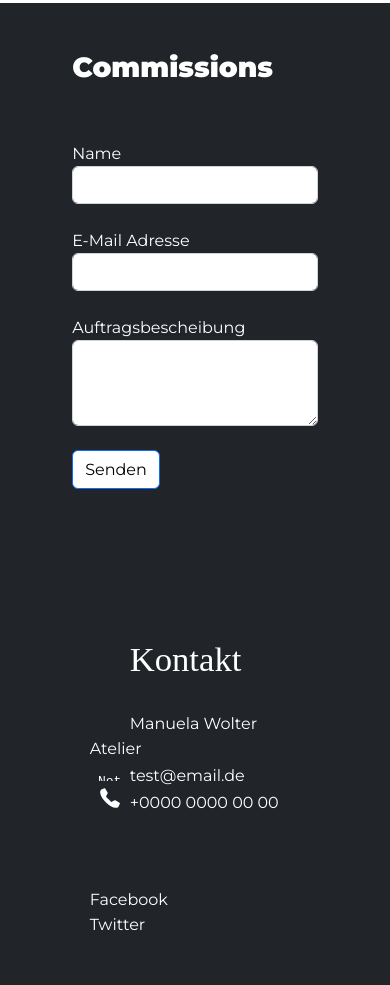
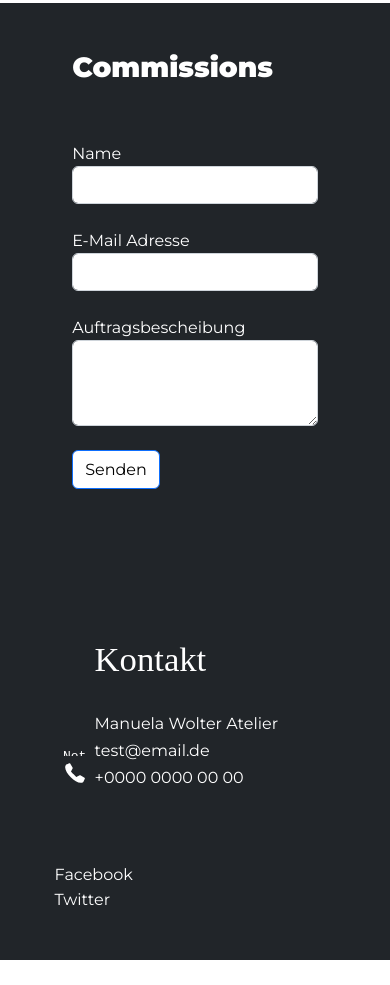
Before and after one commit to wolter22/atelier_wolter, a plain HTML site: page index.html in a window 390 px wide. Shown: the part 1313-2298 px from the top of the page. After the commit the page ends 2273 px from the top, so only its background shows below. Drawn offline with nearby package versions, Linux system fonts and the light colour scheme.

Commit message:
Update styles.css

```diff
--- a/styles.css
+++ b/styles.css
@@ -359,4 +359,9 @@ iframe{
 	display: none;
 }
 
+.kontakt{
+	padding-left: 10%;
+	padding-right: 10%;
 }
+
+}
```
